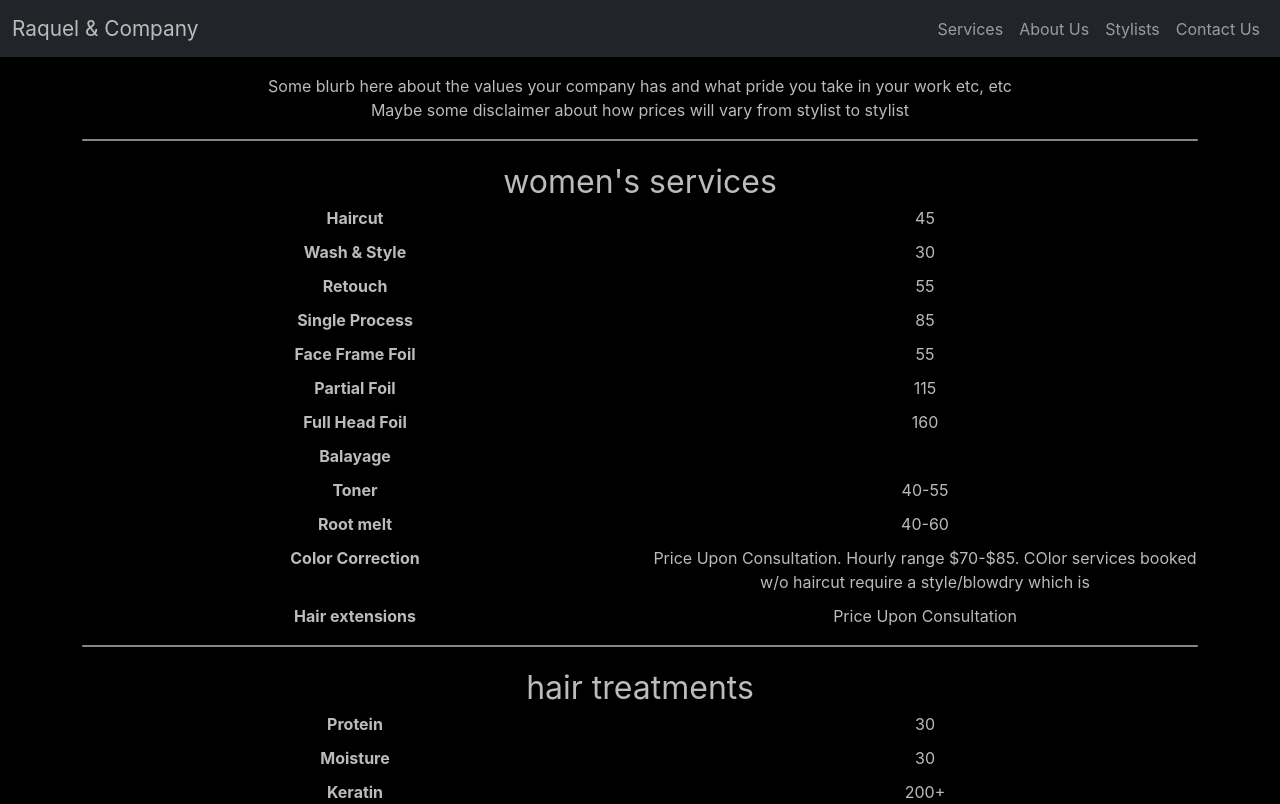
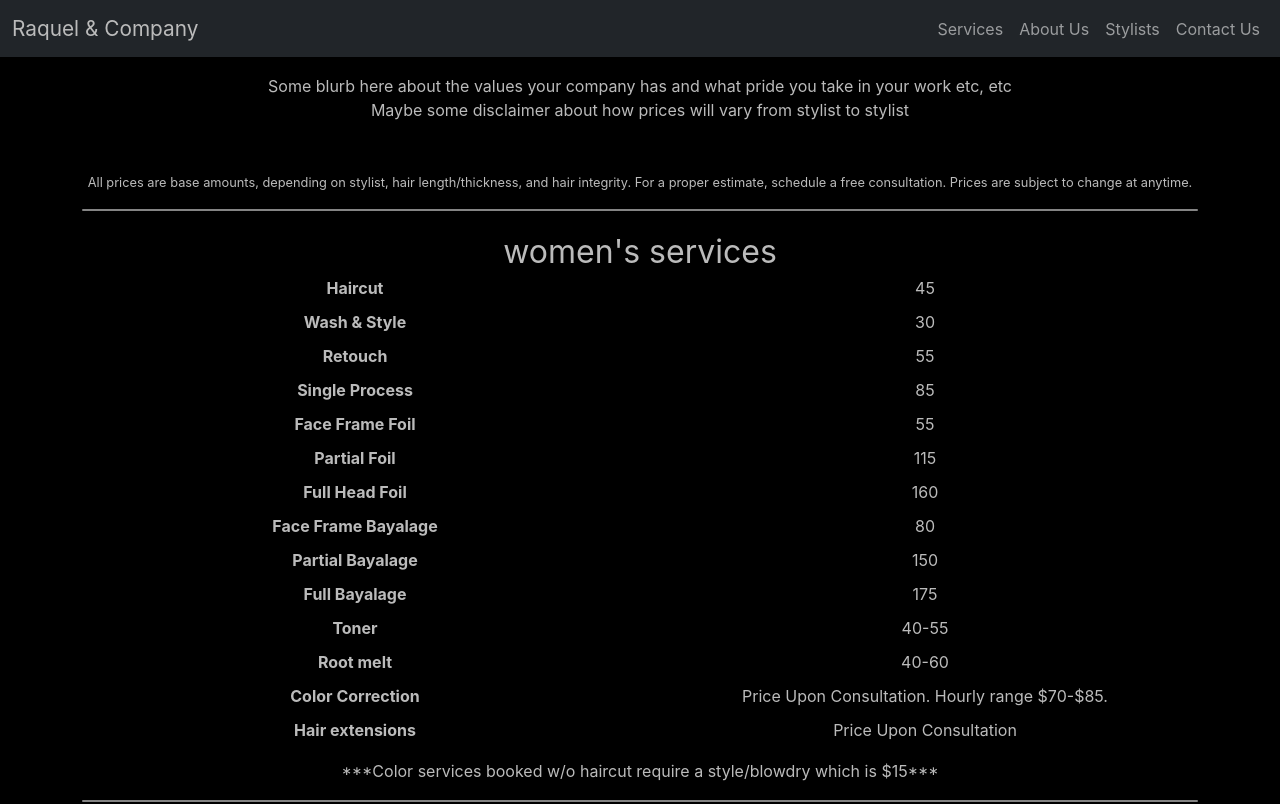
Before and after one commit to KevinCamacho/randco, a React (Create React App) app: page /services in a window 1280 px wide. Shown: the top 804 px of the page. Built offline with nearby package versions, Linux system fonts and the light colour scheme.

Commit message:
addressing action items from previous demo

```diff
--- a/src/components/ServicesPage.js
+++ b/src/components/ServicesPage.js
@@ -12,10 +12,16 @@ const ServicesPage = () => {
                 <div>Some blurb here about the values your company has and what pride you take in your work etc, etc</div>
                 <div>Maybe some disclaimer about how prices will vary from stylist to stylist</div>
             </Row>
+            <Row>
+                <div className="price-disclaimer">All prices are base amounts, depending on stylist, hair
+                    length/thickness, and hair integrity. For a proper
+                    estimate, schedule a free consultation. Prices are
+                    subject to change at anytime.</div>
+            </Row>
             {data.map((serviceCategory, index) =>
                 <>
                     <div className="horizontal-divider"></div>
-                    <Row className="service-container">
+                    <Row>
                         <div>
                             <div className="service-category-title">{serviceCategory.title}</div>
                         </div>
@@ -27,6 +33,9 @@ const ServicesPage = () => {
                                 </Row>
                             )}
                         </div>
+                        {serviceCategory.sectionFooter && (
+                            <div className="service-footer">***{serviceCategory.sectionFooter}***</div>
+                        )}
                     </Row>
                 </>
             )}
--- a/src/components/ServicesPage.scss
+++ b/src/components/ServicesPage.scss
@@ -11,3 +11,12 @@
 #serviceList div.service-line-item ~ div.service-line-item {
     margin-top: 10px;
 }
+
+.service-footer {
+    padding-top: 17px;
+}
+
+.price-disclaimer {
+    padding-top: 51px;
+    font-size: 80%;
+}
--- a/src/data/services.json
+++ b/src/data/services.json
@@ -1,6 +1,7 @@
 [
     {
         "title": "women's services",
+        "sectionFooter": "Color services booked w/o haircut require a style/blowdry which is $15",
         "items": [
             {
                 "serviceName": "Haircut",
@@ -31,21 +32,16 @@
                 "price": 160
             },
             {
-                "serviceName": "Balayage",
-                "subItems": [
-                    {
-                        "serviceName": "Face Frame",
+                "serviceName": "Face Frame Bayalage",
                 "price": 80
             },
             {
-                        "serviceName": "Partial",
+                "serviceName": "Partial Bayalage",
                 "price": 150
             },
             {
-                        "serviceName": "Full",
+                "serviceName": "Full Bayalage",
                 "price": 175
-                    }
-                ]
             },
             {
                 "serviceName": "Toner",
@@ -57,7 +53,7 @@
             },
             {
                 "serviceName": "Color Correction",
-                "price": "Price Upon Consultation. Hourly range $70-$85.\nCOlor services booked w/o haircut require a style/blowdry which is"
+                "price": "Price Upon Consultation. Hourly range $70-$85."
             },
             {
                 "serviceName": "Hair extensions",
--- a/src/index.scss
+++ b/src/index.scss
@@ -38,6 +38,7 @@ code {
 
 .route-root {
   margin-top: 17px;
+  padding-bottom: 17px;
 }
 
 .horizontal-divider {
```
Lines whose indentation alone changed are shown as unchanged.
